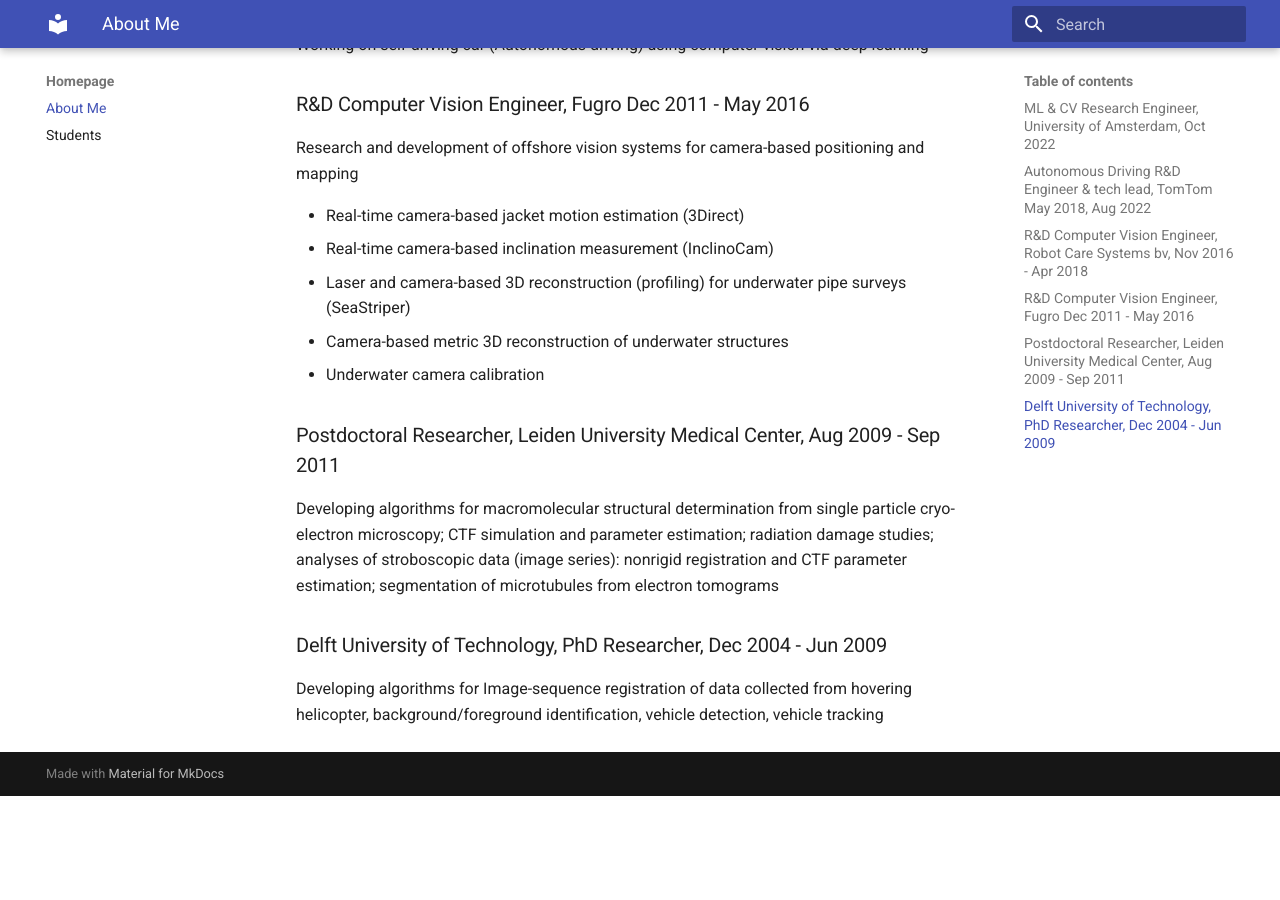
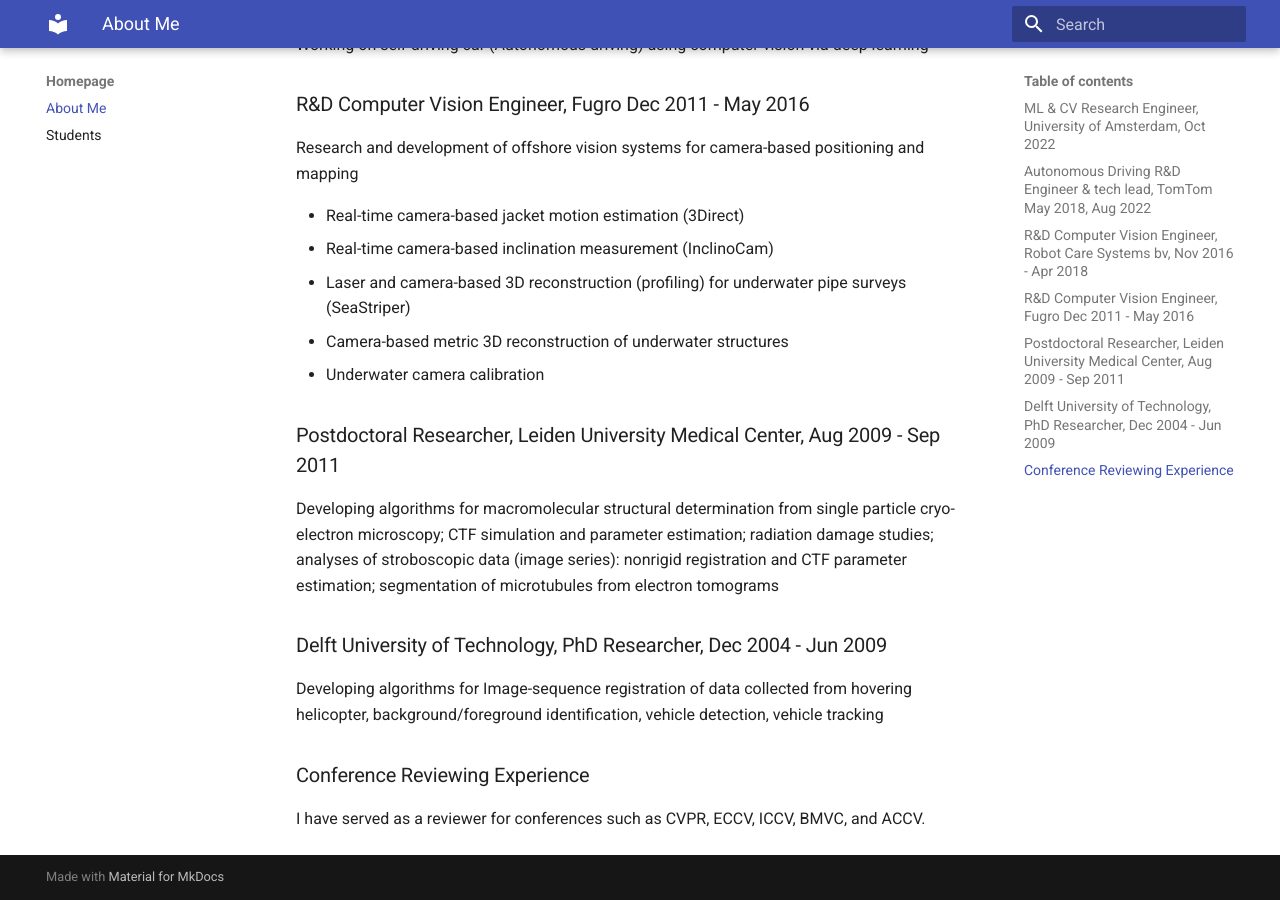
Before and after one commit to fkariminejadasl/fkariminejadasl.github.io, an MkDocs documentation site: the page built from docs/README.md, in a window 1280 px wide and 900 px high, scrolled down 865 px. Built offline with MkDocs 1.6.1 and Material for MkDocs 9.7.7, drawn with Linux system fonts in a browser that asks for light colours; before the commit the page ends 1661 px from its top, so only the background shows below that.

Commit message:
conference update

```diff
--- a/docs/README.md
+++ b/docs/README.md
@@ -66,3 +66,8 @@ Developing algorithms for macromolecular structural determination from single pa
 ### Delft University of Technology, PhD Researcher, Dec 2004 - Jun 2009
 
 Developing algorithms for Image-sequence registration of data collected from hovering helicopter, background/foreground identification, vehicle detection, vehicle tracking
+
+
+### Conference Reviewing Experience
+
+I have served as a reviewer for conferences such as CVPR, ECCV, ICCV, BMVC, and ACCV.
```
